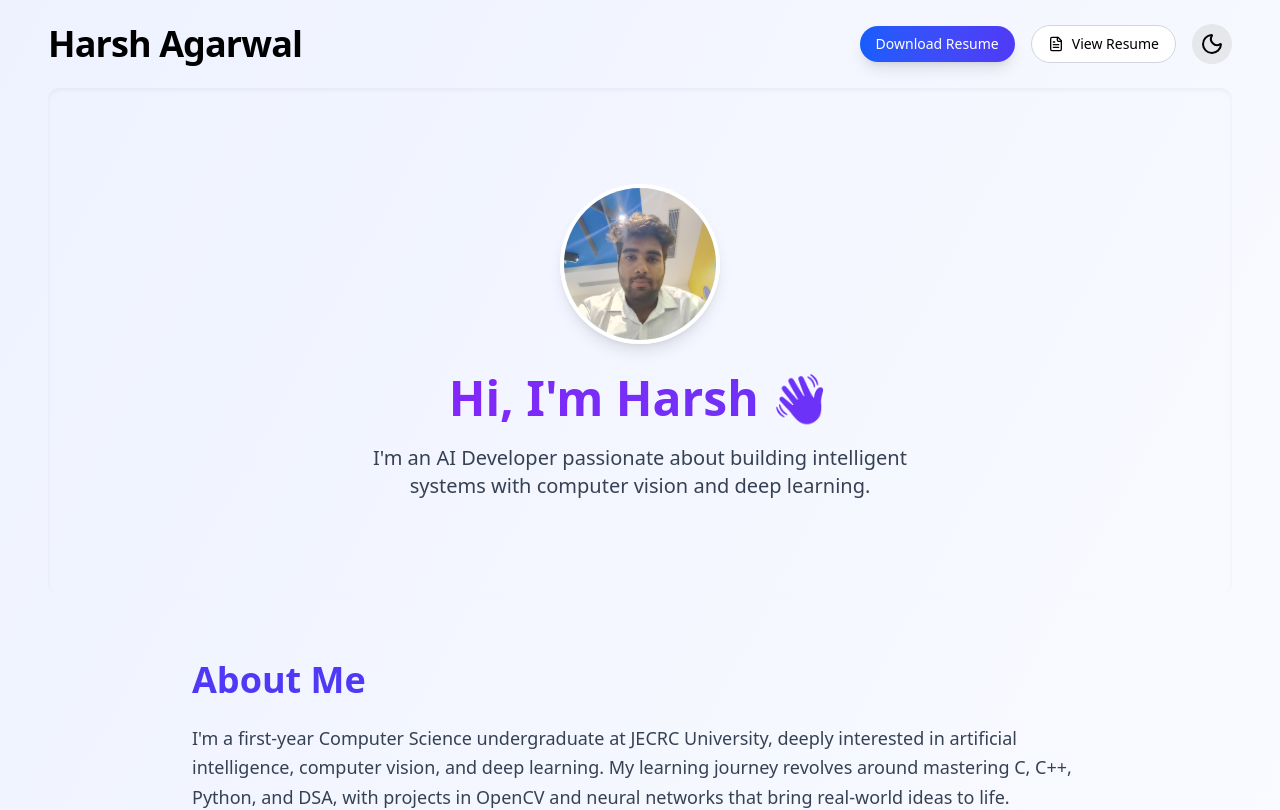
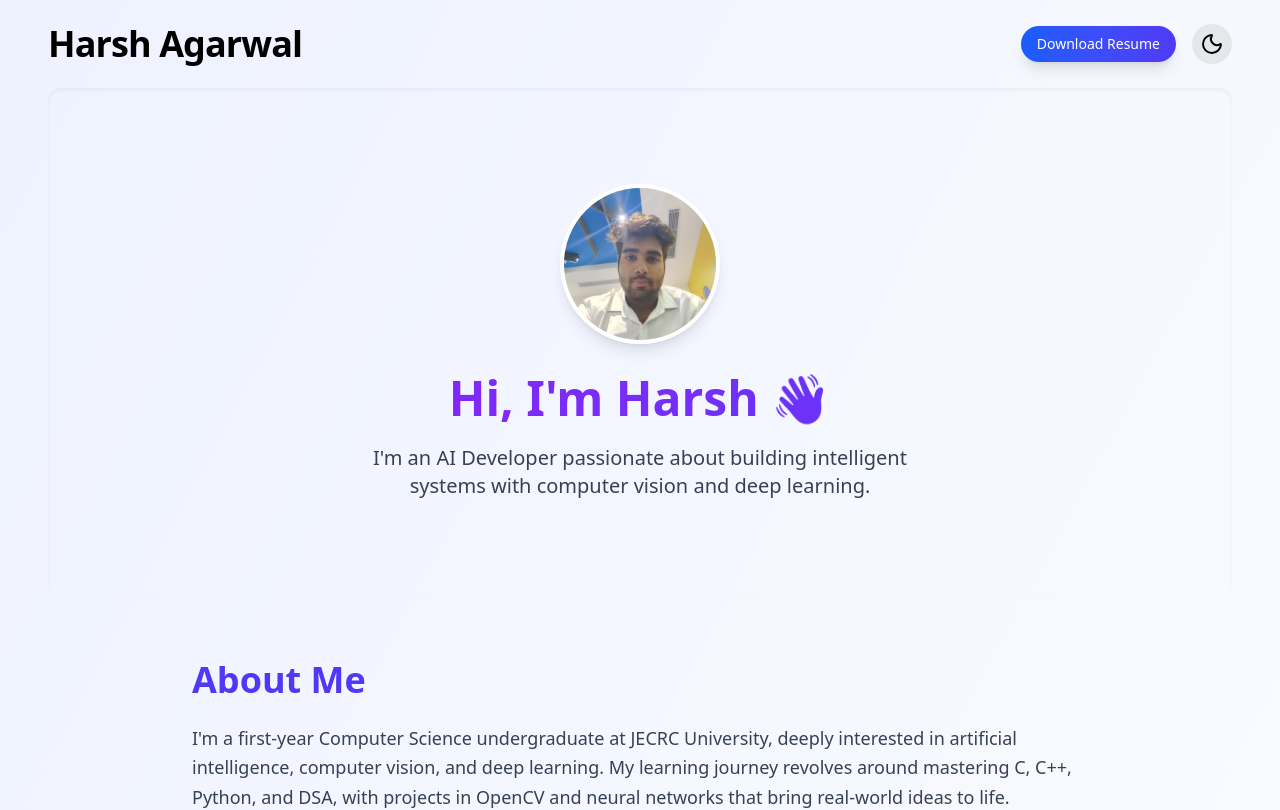
Before and after one commit to Harsh741334/harsh-portfolio, a React (Vite) app: page / in a window 1280 px wide. Shown: the top 810 px of the page. Built offline with nearby package versions, Linux system fonts and the light colour scheme.

Commit message:
bdfjkbvbk

```diff
--- a/src/App.jsx
+++ b/src/App.jsx
@@ -22,14 +22,6 @@ export default function App() {
             className="px-4 py-2 bg-gradient-to-r from-blue-600 to-indigo-600 text-white text-sm rounded-full shadow-lg hover:from-blue-700 hover:to-indigo-700 transition"
           >
             Download Resume
-          </a>
-          <a
-            href="/Harsh_Agarwal_Resume.pdf"
-            target="_blank"
-            rel="noopener noreferrer"
-            className="flex items-center gap-2 px-4 py-2 bg-white dark:bg-gray-700 border border-gray-300 dark:border-gray-600 text-sm rounded-full hover:bg-gray-100 dark:hover:bg-gray-600 transition"
-          >
-            <FileText className="w-4 h-4" /> View Resume
           </a>
           <button
             onClick={() => setDarkMode(!darkMode)}
```
